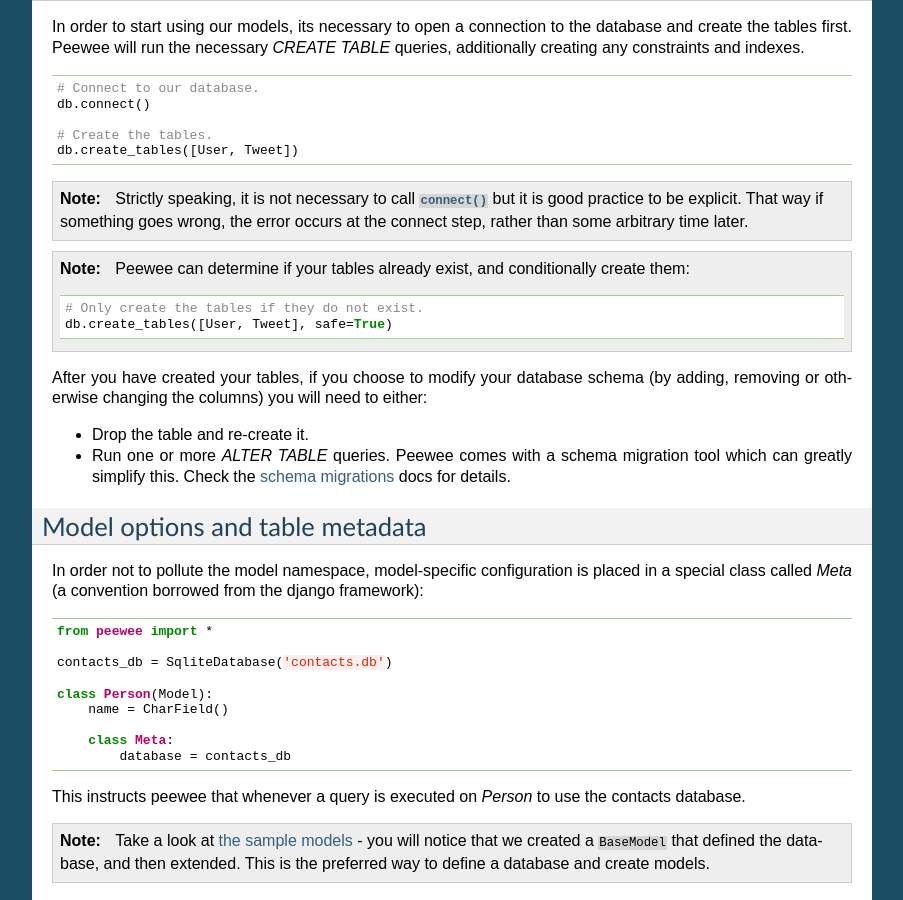
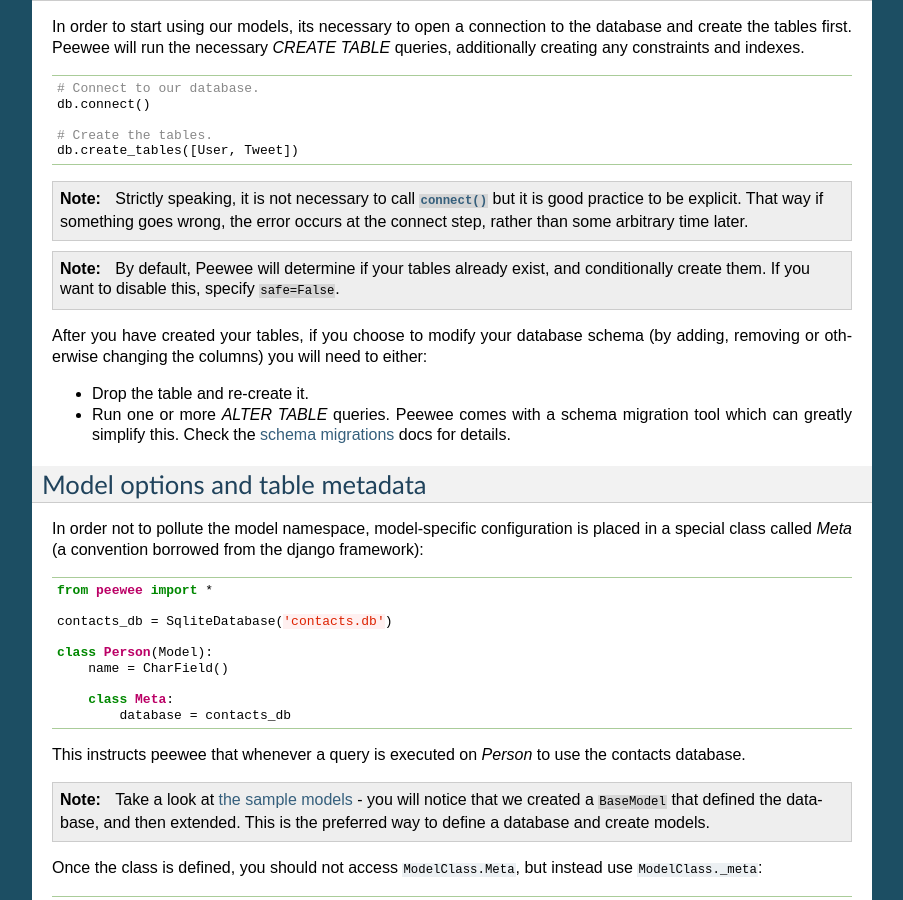
Before and after one commit to coleifer/peewee, a Sphinx documentation site: the page built from docs/peewee/models.rst, in a window 1280 px wide and 900 px high, scrolled down 8762 px. Shown: the whole window, without its empty margins (198-1101 px from the left). Built offline with Sphinx 7.4.7, drawn with Linux system fonts in a browser that asks for light colours; pages that are not in the unit, such as notebooks, are missing from menus.

Commit message:
Clarify that safe=True is the default behaviour. The existing doc sounded like it was False by default.

```diff
--- a/docs/peewee/models.rst
+++ b/docs/peewee/models.rst
@@ -591,13 +591,8 @@
     later.
 
 .. note::
-    Peewee can determine if your tables already exist, and conditionally create
-    them:
-
-    .. code-block:: python
-
-        # Only create the tables if they do not exist.
-        db.create_tables([User, Tweet], safe=True)
+    By default, Peewee will determine if your tables already exist, and conditionally create
+    them. If you want to disable this, specify ``safe=False``.
 
 After you have created your tables, if you choose to modify your database
 schema (by adding, removing or otherwise changing the columns) you will need to
```
